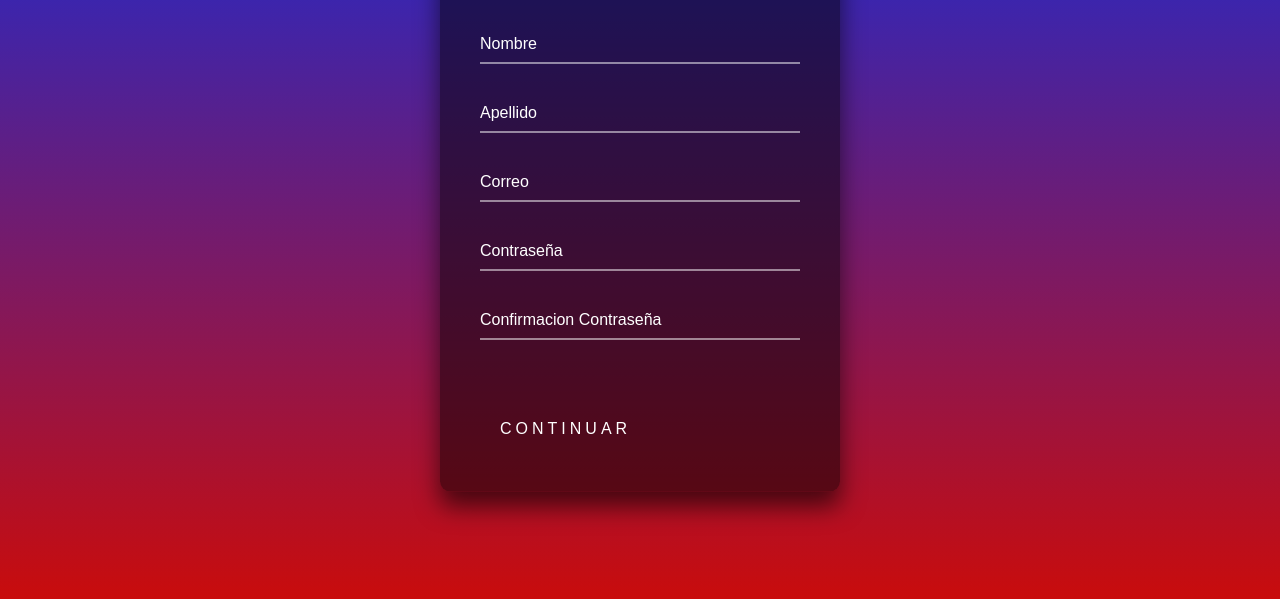
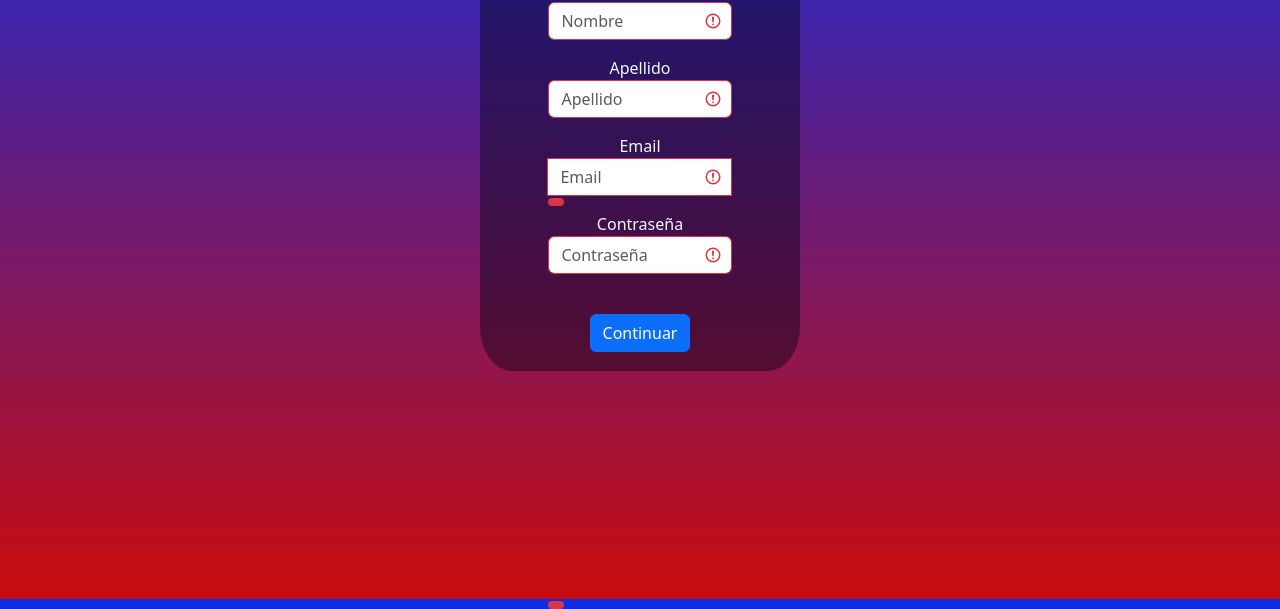
Before and after one commit to edwinfabian1/HTML, a plain HTML site: page videojuegos/registrar.html in a window 1280 px wide. Shown: the part 201-810 px from the top of the page. Drawn offline with nearby package versions, Linux system fonts and the light colour scheme.

Commit message:
segundo commit

```diff
--- a/videojuegos/css/loginRegistro .css
+++ b/videojuegos/css/loginRegistro .css
@@ -7,134 +7,14 @@ html {
     font-family: sans-serif;
     background: linear-gradient(#0d2de2,#c90c0c);
   }
+label{
+  color: aliceblue;
+}
 
-  .login-box {
-    position: absolute;
-    top: 50%;
-    left: 50%;
-    width: 400px;
-    padding: 40px;
-    transform: translate(-50%, -50%);
-    background: rgba(0,0,0,.5);
-    box-sizing: border-box;
-    box-shadow: 0 15px 25px rgba(0,0,0,.6);
-    border-radius: 10px;
-  }
-
-  .login-box h2 {
-    margin: 0 0 30px;
-    padding: 0;
-    color: #fff;
-    text-align: center;
-  }
-
-  .login-box .user-box {
-    position: relative;
-  }
-
-  .login-box .user-box input {
-    width: 100%;
-    padding: 10px 0;
-    font-size: 16px;
-    color: #fff;
-    margin-bottom: 30px;
-    border: none;
-    border-bottom: 1px solid #fff;
-    outline: none;
-    background: transparent;
-  }
-  .login-box .user-box label {
-    position: absolute;
-    top:0;
-    left: 0;
-    padding: 10px 0;
-    font-size: 16px;
-    color: #fff;
-    pointer-events: none;
-    transition: .5s;
-  }
-
-  .login-box .user-box input:focus ~ label,
-  .login-box .user-box input:valid ~ label {
-    top: -20px;
-    left: 0;
-    color: #f68e44;
-    font-size: 12px;
-  }
-
-  .login-box form a {
-    position: relative;
-    display: inline-block;
-    padding: 10px 20px;
-    color: #ffffff;
-    font-size: 16px;
-    text-decoration: none;
-    text-transform: uppercase;
-    overflow: hidden;
-    transition: .5s;
-    margin-top: 40px;
-    letter-spacing: 4px
-  }
-
-  .login-box a:hover {
-    background: #f40303;
-    color: #fff;
-    border-radius: 5px;
-    box-shadow: 0 0 5px #4303f4,
-                0 0 25px #049b11,
-                0 0 50px #031bf4,
-                0 0 100px #d5cf1e;
-  }
-
-  .login-box a span {
-    position: absolute;
-    display: block;
-  }
-
-  .login-box a span:nth-child(1) {
-    top: 0;
-    left: -100%;
-    width: 100%;
-    height: 2px;
-    background: linear-gradient(90deg, transparent, #14e40d);
-    animation: btn-anim1 1s linear infinite;
-  }
-
-
-
-  .login-box a span:nth-child(2) {
-    top: -100%;
-    right: 0;
-    width: 2px;
-    height: 100%;
-    background: linear-gradient(180deg, transparent, #cc0c0c);
-    animation: btn-anim2 1s linear infinite;
-    animation-delay: .25s
-  }
-
-
-  .login-box a span:nth-child(3) {
-    bottom: 0;
-    right: -100%;
-    width: 100%;
-    height: 2px;
-    background: linear-gradient(270deg, transparent, #f4dc03);
-    animation: btn-anim3 1s linear infinite;
-    animation-delay: .5s
-  }
-
-
-  .login-box a span:nth-child(4) {
-    bottom: -100%;
-    left: 0;
-    width: 2px;
-    height: 100%;
-    background: linear-gradient(360deg, transparent, #f4b003);
-    animation: btn-anim4 1s linear infinite;
-    animation-delay: .75s
-  }
-
-a{
-  color: white;
+form{
+  border-radius: 10%;
+  border: solid transparent;
+  width: 51%;
+  background-color: rgba(0, 0, 19, 0.43);
 
 }
--- a/videojuegos/registrar.html
+++ b/videojuegos/registrar.html
@@ -6,46 +6,89 @@
   <meta charset="utf-8">
   <meta name="viewport" content="width=device-width, initial-scale=1, shrink-to-fit=no">
   <link href="css/loginRegistro .css" rel="stylesheet">
+  <link href="https://cdn.jsdelivr.net/npm/bootstrap@5.3.1/dist/css/bootstrap.min.css" rel="stylesheet" integrity="sha384-4bw+/aepP/YC94hEpVNVgiZdgIC5+VKNBQNGCHeKRQN+PtmoHDEXuppvnDJzQIu9" crossorigin="anonymous">
+
+
 </head>
+<script>
+  function validarFormulario() {
+    var nombre = document.getElementById("nombre").value;
+    var email = document.getElementById("email").value;
+    var password = document.getElementById("password").value;
+
+    if (nombre === "") {
+      alert("Por favor, ingresa tu nombre.");
+      return false;
+    }
+
+    if (email === "") {
+      alert("Por favor, ingresa tu correo electrónico.");
+      return false;
+    }
+
+    if (password === "") {
+      alert("Por favor, ingresa tu contraseña.");
+      return false;
+    }
+
+    // Aquí podrías agregar más validaciones, como verificar el formato del correo electrónico o la fortaleza de la contraseña.
+
+    return true; // Si todas las validaciones pasan, envía el formulario.
+  }
+</script>
+
 <body>
-  <div class="login-box">
+<center>
+  <div class=" login-box mt-5">
+
     <svg xmlns="http://www.w3.org/2000/svg" height="1em" viewBox="0 0 576 512"><!--! Font Awesome Free 6.4.2 by @fontawesome - https://fontawesome.com License - https://fontawesome.com/license (Commercial License) Copyright 2023 Fonticons, Inc. --><style>svg{fill:#fafafa}</style><path d="M570.9 372.3c-11.3 14.2-38.8 24.3-38.8 24.3L327 470.2v-54.3l150.9-53.8c17.1-6.1 19.8-14.8 5.8-19.4-13.9-4.6-39.1-3.3-56.2 2.9L327 381.1v-56.4c23.2-7.8 47.1-13.6 75.7-16.8 40.9-4.5 90.9.6 130.2 15.5 44.2 14 49.2 34.7 38 48.9zm-224.4-92.5v-139c0-16.3-3-31.3-18.3-35.6-11.7-3.8-19 7.1-19 23.4v347.9l-93.8-29.8V32c39.9 7.4 98 24.9 129.2 35.4C424.1 94.7 451 128.7 451 205.2c0 74.5-46 102.8-104.5 74.6zM43.2 410.2c-45.4-12.8-53-39.5-32.3-54.8 19.1-14.2 51.7-24.9 51.7-24.9l134.5-47.8v54.5l-96.8 34.6c-17.1 6.1-19.7 14.8-5.8 19.4 13.9 4.6 39.1 3.3 56.2-2.9l46.4-16.9v48.8c-51.6 9.3-101.4 7.3-153.9-10z"/></svg>
     <svg xmlns="http://www.w3.org/2000/svg" height="1em" viewBox="0 0 512 512"><!--! Font Awesome Free 6.4.2 by @fontawesome - https://fontawesome.com License - https://fontawesome.com/license (Commercial License) Copyright 2023 Fonticons, Inc. --><style>svg{fill:#f5f5f5}</style><path d="M369.9 318.2c44.3 54.3 64.7 98.8 54.4 118.7-7.9 15.1-56.7 44.6-92.6 55.9-29.6 9.3-68.4 13.3-100.4 10.2-38.2-3.7-76.9-17.4-110.1-39C93.3 445.8 87 438.3 87 423.4c0-29.9 32.9-82.3 89.2-142.1 32-33.9 76.5-73.7 81.4-72.6 9.4 2.1 84.3 75.1 112.3 109.5zM188.6 143.8c-29.7-26.9-58.1-53.9-86.4-63.4-15.2-5.1-16.3-4.8-28.7 8.1-29.2 30.4-53.5 79.7-60.3 122.4-5.4 34.2-6.1 43.8-4.2 60.5 5.6 50.5 17.3 85.4 40.5 120.9 9.5 14.6 12.1 17.3 9.3 9.9-4.2-11-.3-37.5 9.5-64 14.3-39 53.9-112.9 120.3-194.4zm311.6 63.5C483.3 127.3 432.7 77 425.6 77c-7.3 0-24.2 6.5-36 13.9-23.3 14.5-41 31.4-64.3 52.8C367.7 197 427.5 283.1 448.2 346c6.8 20.7 9.7 41.1 7.4 52.3-1.7 8.5-1.7 8.5 1.4 4.6 6.1-7.7 19.9-31.3 25.4-43.5 7.4-16.2 15-40.2 18.6-58.7 4.3-22.5 3.9-70.8-.8-93.4zM141.3 43C189 40.5 251 77.5 255.6 78.4c.7.1 10.4-4.2 21.6-9.7 63.9-31.1 94-25.8 107.4-25.2-63.9-39.3-152.7-50-233.9-11.7-23.4 11.1-24 11.9-9.4 11.2z"/></svg>
     <svg xmlns="http://www.w3.org/2000/svg" height="1em" viewBox="0 0 640 512"><!--! Font Awesome Free 6.4.2 by @fontawesome - https://fontawesome.com License - https://fontawesome.com/license (Commercial License) Copyright 2023 Fonticons, Inc. --><style>svg{fill:#ffffff}</style><path d="M192 64C86 64 0 150 0 256S86 448 192 448H448c106 0 192-86 192-192s-86-192-192-192H192zM496 168a40 40 0 1 1 0 80 40 40 0 1 1 0-80zM392 304a40 40 0 1 1 80 0 40 40 0 1 1 -80 0zM168 200c0-13.3 10.7-24 24-24s24 10.7 24 24v32h32c13.3 0 24 10.7 24 24s-10.7 24-24 24H216v32c0 13.3-10.7 24-24 24s-24-10.7-24-24V280H136c-13.3 0-24-10.7-24-24s10.7-24 24-24h32V200z"/></svg>
+<h1 class="text-light">Registro</h1>
+    <form class="w-25 was-validated" novalidate>
+      <div class="form-row">
+        <div class="mt-5 col-md-7 mb-3">
+          <label for=" validationTooltip01">Nombre</label>
+          <input type="text" class="form-control" id="validationTooltip01" placeholder="Nombre" value="" required>
+          <div class="valid-tooltip">
+            Looks good!
+          </div>
+        </div>
+        <div class="col-md-7 mb-3">
+          <label for="validationTooltip02">Apellido</label>
+          <input type="text" class="form-control" id="validationTooltip02" placeholder="Apellido" value="" required>
+          <div class="valid-tooltip">
+            Looks good!
+          </div>
+        </div>
+        <div class="col-md-7 mb-3">
+          <label for="validationTooltipUsername">Email</label>
+          <div class="input-group">
+            <div class="input-group-prepend">
+            </div>
+            <input type="Email" class="form-control" id="validationTooltipUsername" placeholder="Email" aria-describedby="validationTooltipUsernamePrepend" required>
+            <div class="invalid-tooltip">
 
-    <h2><a href="registrar.html">Registro</a> / <a href="login.html">Login</a></h2>
-    <form>
-      <div class="user-box">
-        <input type="text" name="" required="">
-        <label>Nombre</label>
+            </div>
+          </div>
+        </div>
       </div>
-      <div class="user-box">
-        <input type="password" name="" required="">
-        <label>Apellido</label>
+      <div class="form-row">
+        <div class="col-md-7 mb-3">
+          <label for="validationTooltip03">Contraseña</label>
+          <input type="text" class="form-control" id="validationTooltip03" placeholder="Contraseña" required>
+          <div class="invalid-tooltip">
+
+          </div>
+
+        </div>
+
+        </div>
+        <a href="login.html" class="mt-4 mb-3 btn btn-primary" type="submit">Continuar</a>
       </div>
 
-      <div class="user-box">
-        <input type="password" name="" required="">
-        <label>Correo</label>
-      </div>
-      <div class="user-box">
-        <input type="password" name="" required="">
-        <label>Contraseña</label>
-      </div>
-      <div class="user-box">
-        <input type="password" name="" required="">
-        <label>Confirmacion Contraseña</label>
-      </div>
-      <a href="index.html">
-        <span></span>
-        <span></span>
-        <span></span>
-        <span></span>
-        Continuar
-
-
-      </a>
     </form>
   </div>
+</center>
 </body>
 </html>
```
Also changed, not shown: videojuegos/css/style.css (+4 -5 lines), videojuegos/index.html (+7 -4 lines), videojuegos/login.html (+2 -0 lines).
